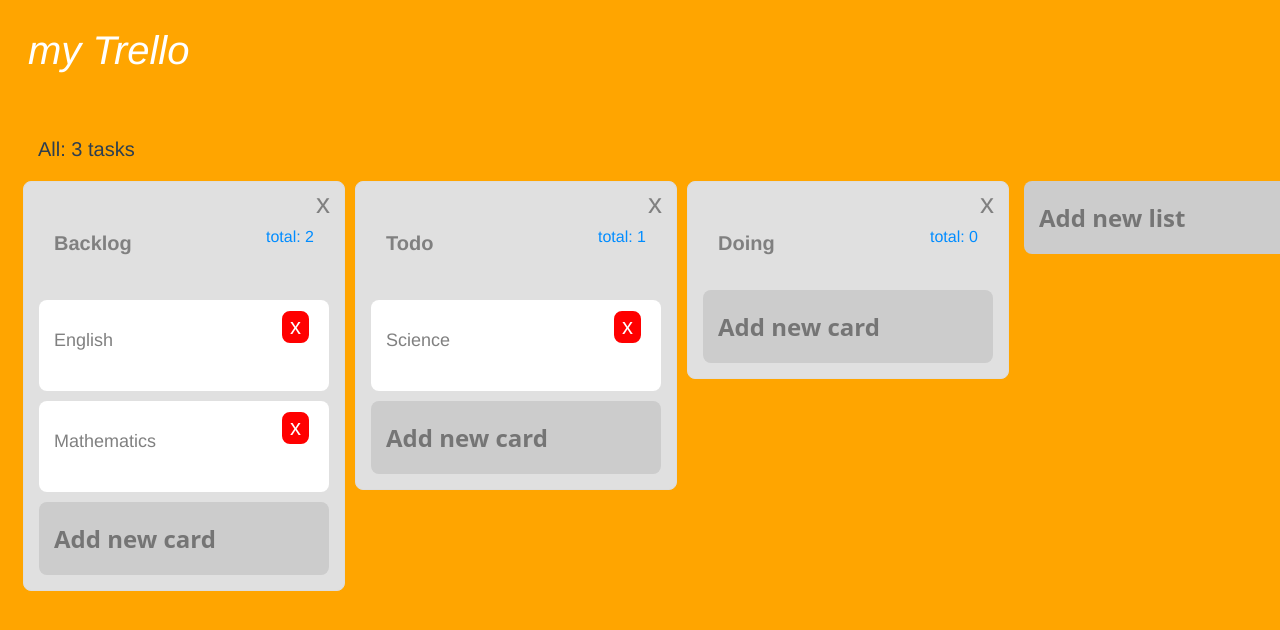
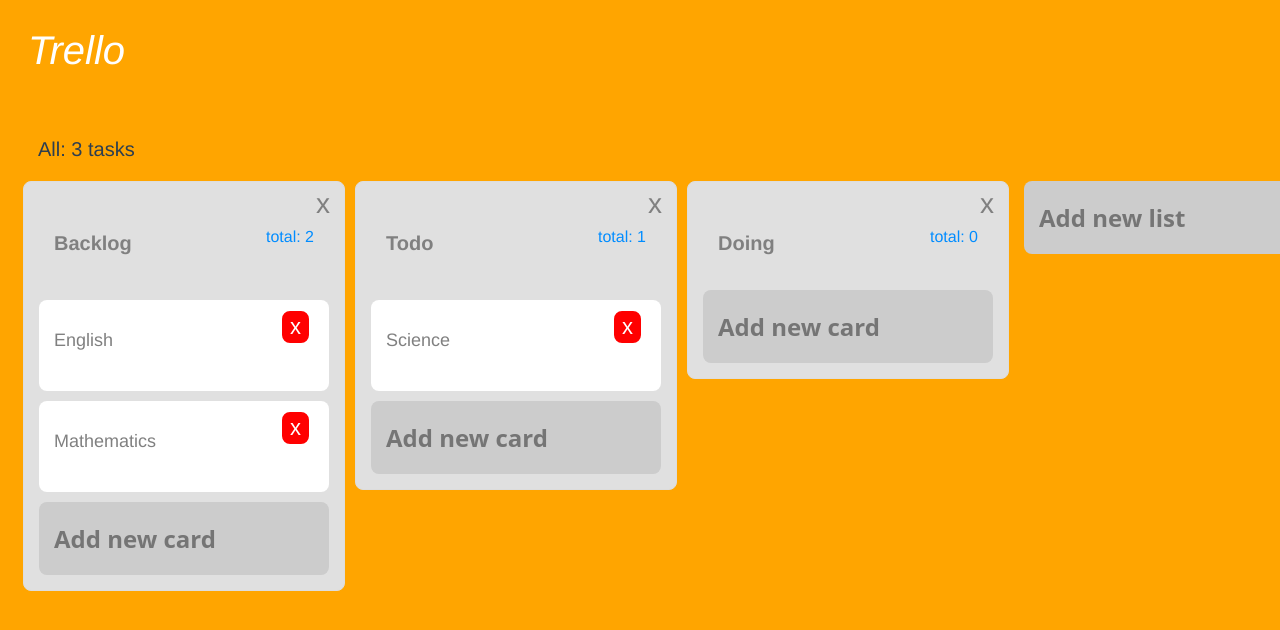
Before and after one commit to dodonki1223/trello, a Vue app: page / in a window 1280 px wide. Shown: the top 630 px of the page. Built offline with nearby package versions, Linux system fonts and the light colour scheme.

Commit message:
:wrench: my-trelloの名称をtrelloに変更

```diff
--- a/package.json
+++ b/package.json
@@ -1,5 +1,5 @@
 {
-  "name": "my-trello",
+  "name": "trello",
   "version": "0.1.0",
   "private": true,
   "scripts": {
--- a/src/components/Board.vue
+++ b/src/components/Board.vue
@@ -1,7 +1,7 @@
 <template>
   <div>
     <header>
-      my Trello
+      Trello
     </header>
     <main>
       <p class="info-line">All: {{ totalCardCount }} tasks</p>
```
Also changed, not shown: 2 other files (tests, documents, lock files or other folders).
